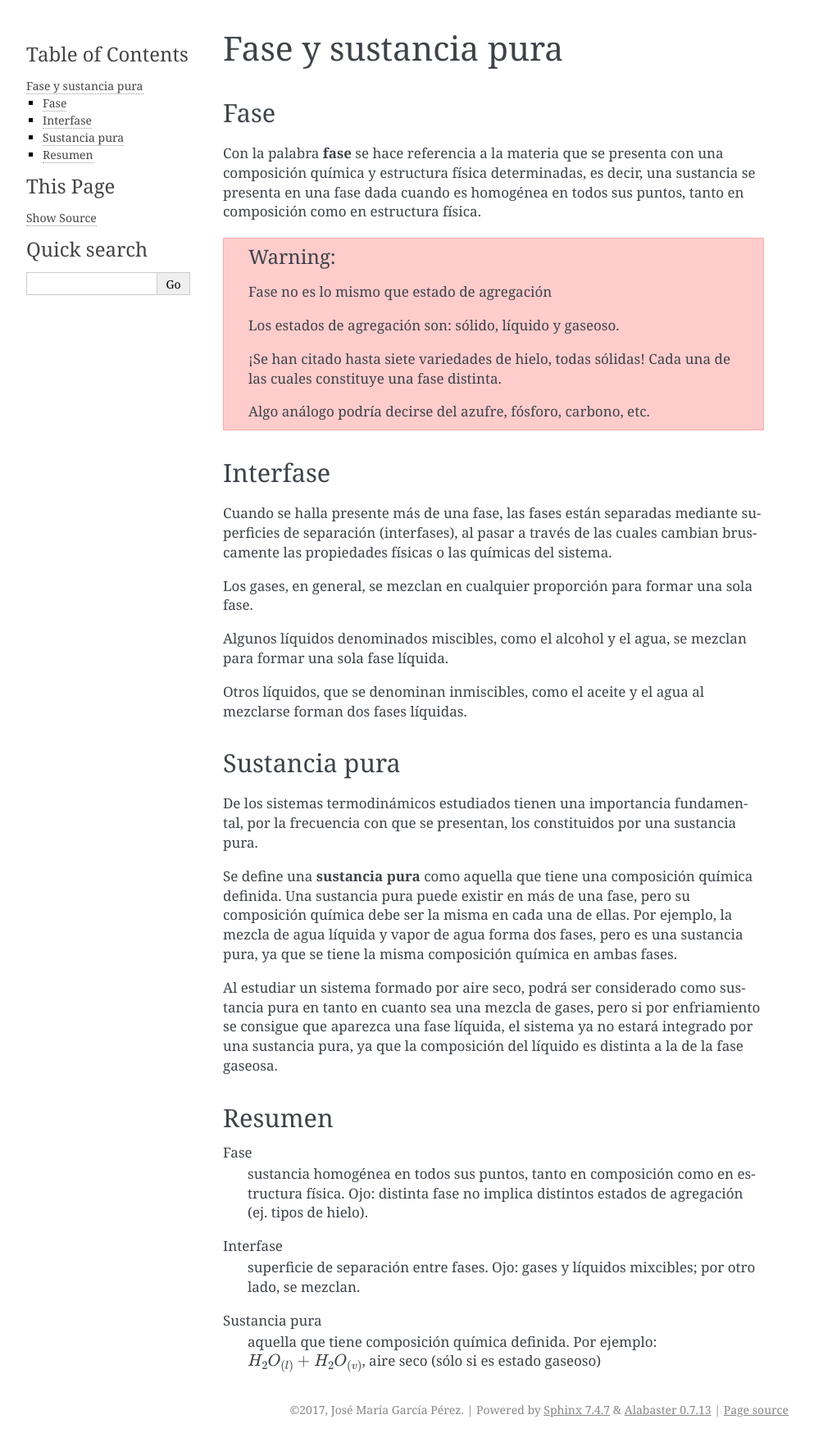
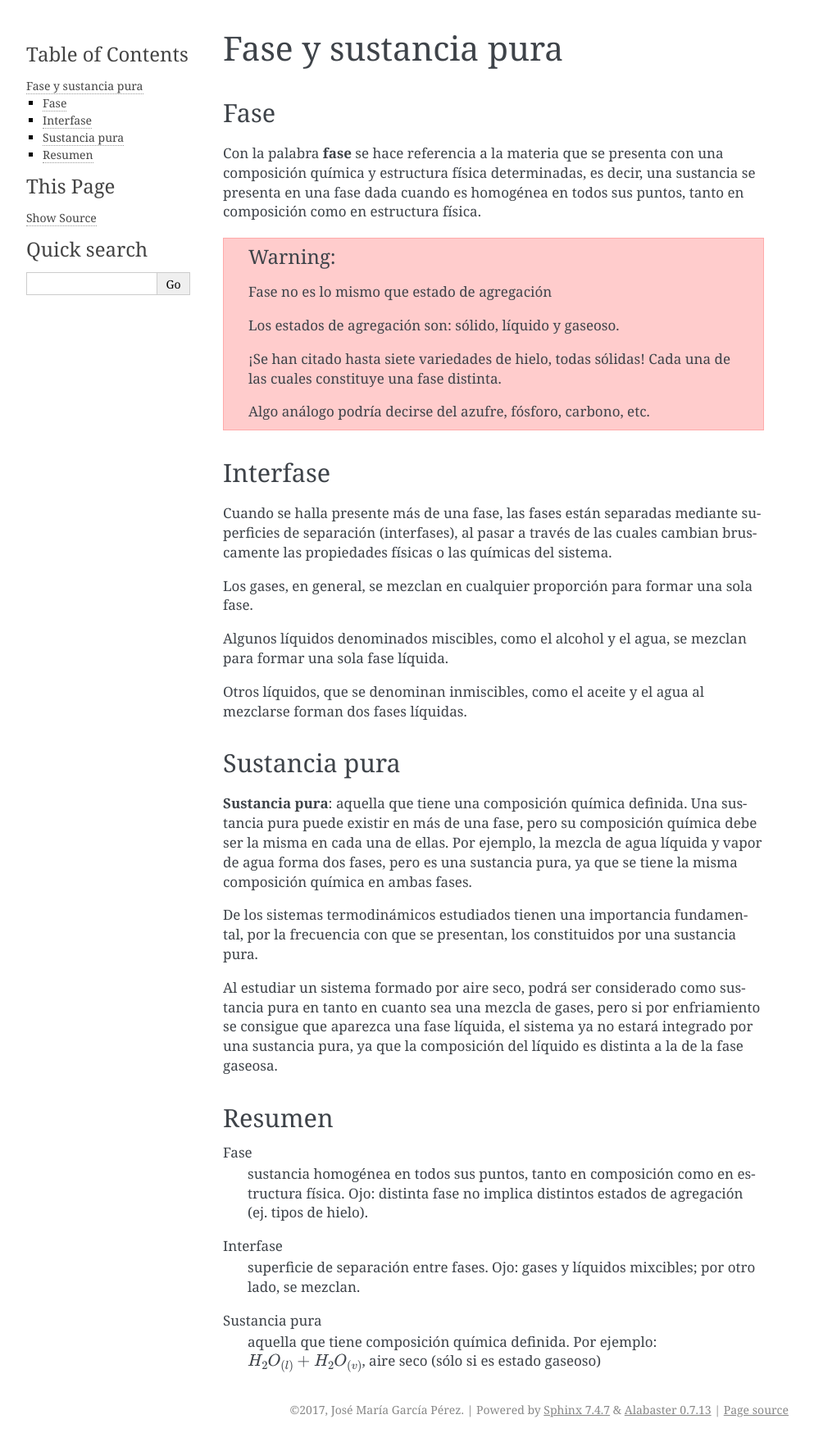
Before and after one commit to mantielero/termodinamica, a Sphinx documentation site: the page built from source/conceptos_fase.rst, in a window 1280 px wide. Shown: the whole page at 82% size, without its empty margins (148-1141 px from the left). Built offline with Sphinx 7.4.7, drawn with Linux system fonts in a browser that asks for light colours; pages that are not in the unit, such as notebooks, are missing from menus.

Commit message:
Update conceptos_fase.rst

```diff
--- a/source/conceptos_fase.rst
+++ b/source/conceptos_fase.rst
@@ -30,9 +30,9 @@ Otros líquidos, que se denominan inmiscibles, como el aceite y el agua al mezcl
 Sustancia pura
 --------------
 
+**Sustancia pura**: aquella que tiene una composición química definida. Una sustancia pura puede existir en más de una fase, pero su composición química debe ser la misma en cada una de ellas. Por ejemplo, la mezcla de agua líquida y vapor de agua forma dos fases, pero es una sustancia pura, ya que se tiene la misma composición química en ambas fases.
+
 De los sistemas termodinámicos estudiados tienen una importancia fundamental, por la frecuencia con que se presentan, los constituidos por una sustancia pura.
-
-Se define una **sustancia pura** como aquella que tiene una composición química definida. Una sustancia pura puede existir en más de una fase, pero su composición química debe ser la misma en cada una de ellas. Por ejemplo, la mezcla de agua líquida y vapor de agua forma dos fases, pero es una sustancia pura, ya que se tiene la misma composición química en ambas fases.
 
 Al estudiar un sistema formado por aire seco, podrá ser considerado como sustancia pura en tanto en cuanto sea una mezcla de gases, pero si por enfriamiento se consigue que aparezca una fase líquida, el sistema ya no estará integrado por una sustancia pura, ya que la composición del líquido es distinta a la de la fase gaseosa.
 
```
